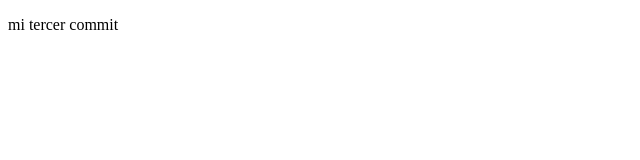
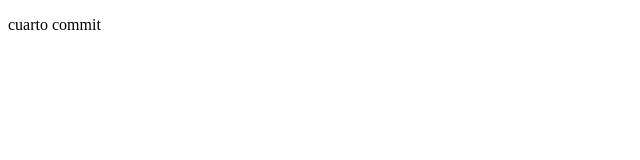
Before and after one commit to PositiveKaiZen/recap2, a plain HTML site: page index.html in a window 1280 px wide. Shown: the full height of the page, 0-640 px from the left. Drawn offline with Linux system fonts and the light colour scheme.

Commit message:
four commit

```diff
--- a/index.html
+++ b/index.html
@@ -6,6 +6,6 @@
     <title>Document</title>
 </head>
 <body>
-    <p>mi tercer commit</p>
+    <p>cuarto commit</p>
 </body>
 </html>
```
